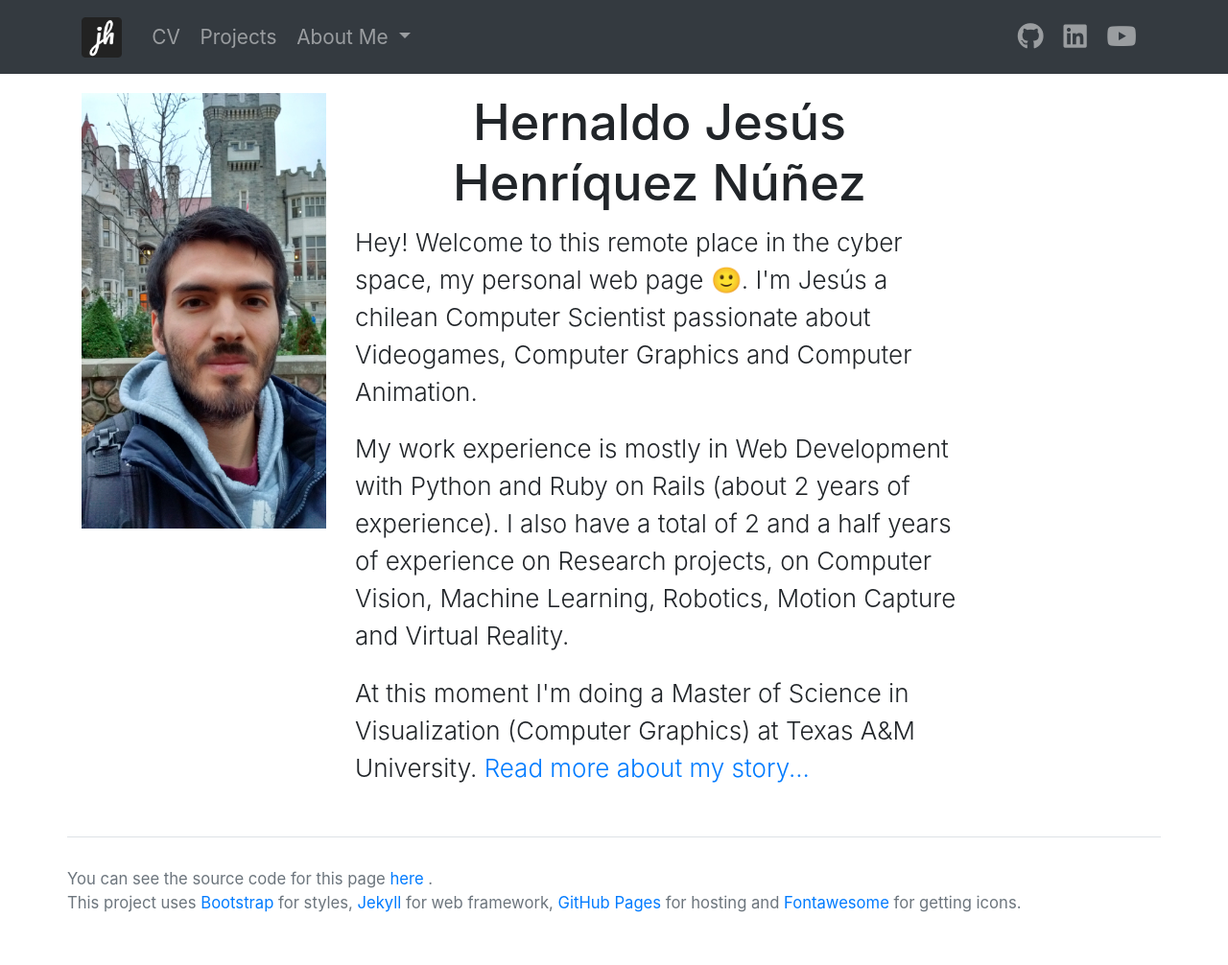
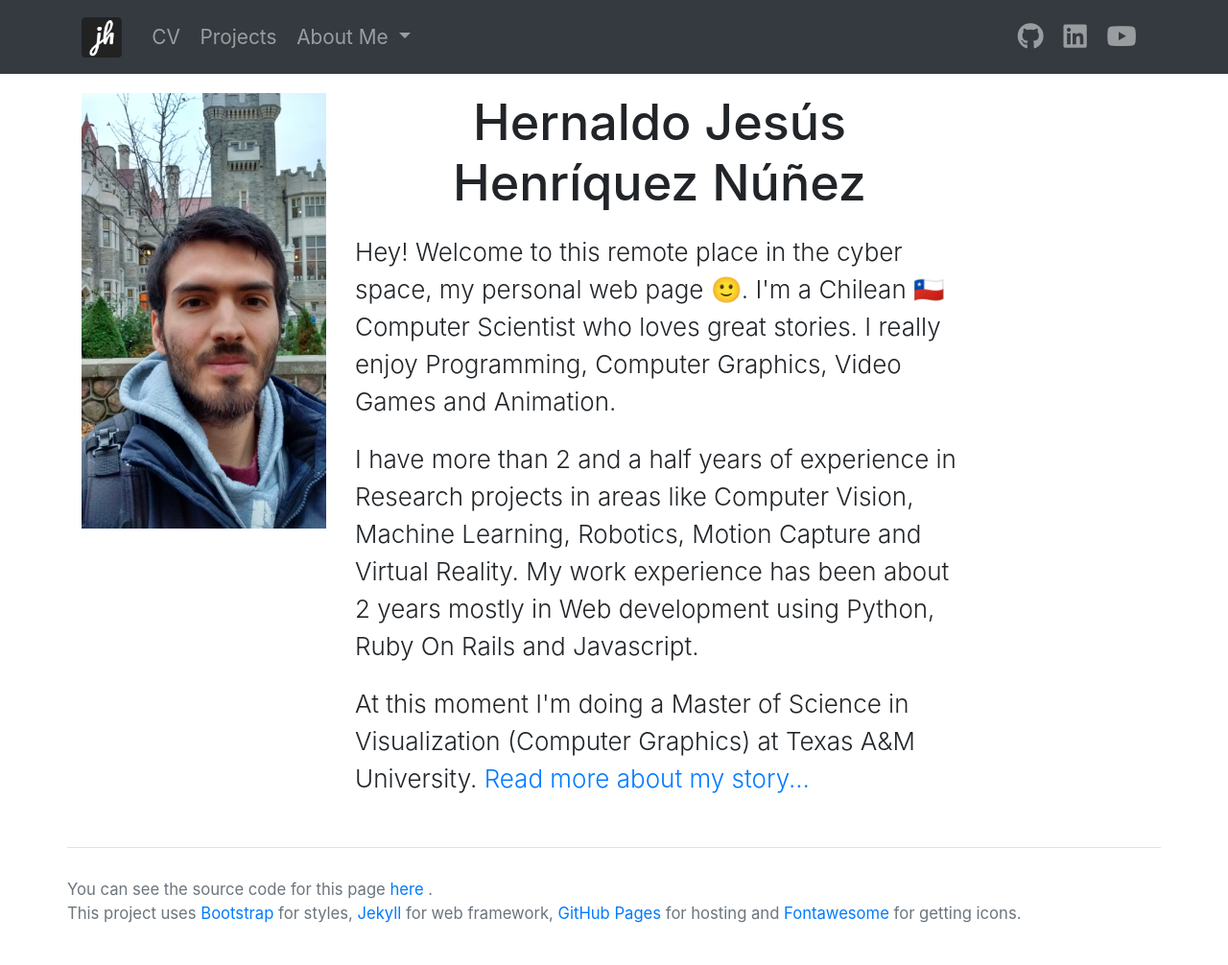
Before and after one commit to HenrYxZ/henryxz.github.io, a Jekyll site: the page built from index.html, in a window 1280 px wide. Shown: the whole page at 96% size. Built offline with Jekyll 4.4.1, drawn with Linux system fonts in a browser that asks for light colours; nearby versions of some CDN libraries.

Commit message:
small change home paragraph

```diff
--- a/index.html
+++ b/index.html
@@ -8,16 +8,22 @@ title: Hernaldo Jesús Henríquez Núñez
   </div>
   <div class="col-md-7">
     <h1>Hernaldo Jesús Henríquez Núñez</h1>
+    <p>
+
+
+
+    </p>
     <p class="lead">
       Hey! Welcome to this remote place in the cyber space, my personal web
-      page 🙂. I'm Jesús a chilean Computer Scientist passionate about
-      Videogames, Computer Graphics and Computer Animation.
+      page 🙂.
+      I'm a Chilean 🇨🇱 Computer Scientist who loves great stories. I really
+      enjoy Programming, Computer Graphics, Video Games and Animation.
     </p>
     <p class="lead">
-      My work experience is mostly in Web Development with Python and Ruby on
-      Rails (about 2 years of experience). I also have a total of 2 and a half
-      years of experience on Research projects, on Computer Vision, Machine
-      Learning, Robotics, Motion Capture and Virtual Reality.
+      I have more than 2 and a half years of experience in Research projects in
+      areas like Computer Vision, Machine Learning, Robotics, Motion Capture and
+      Virtual Reality. My work experience has been about 2 years mostly in Web
+      development using Python, Ruby On Rails and Javascript.
     </p>
     <p class="lead">
        At this moment I'm doing a Master of Science in Visualization
```
